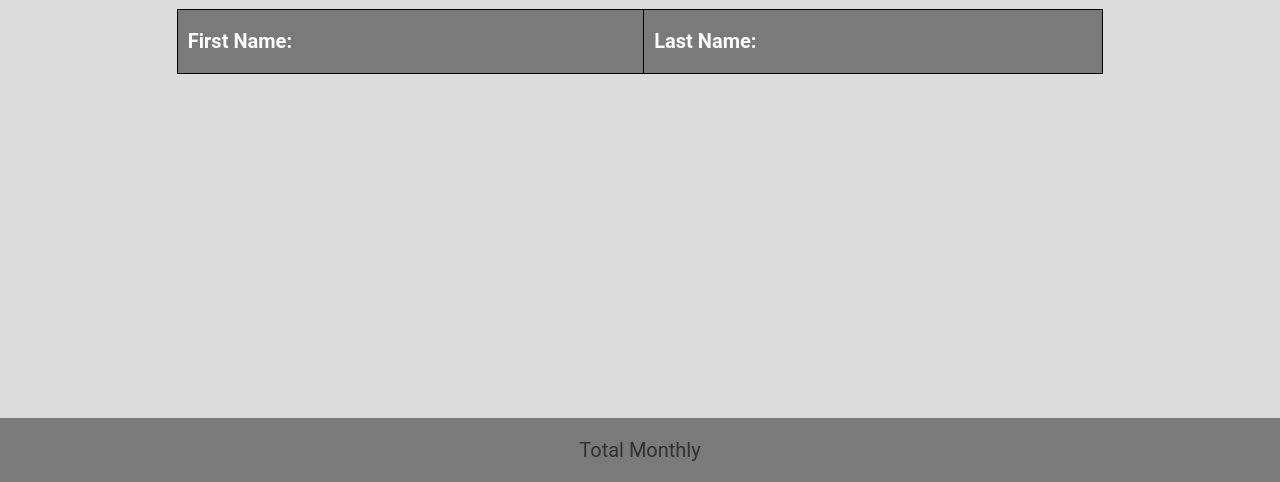
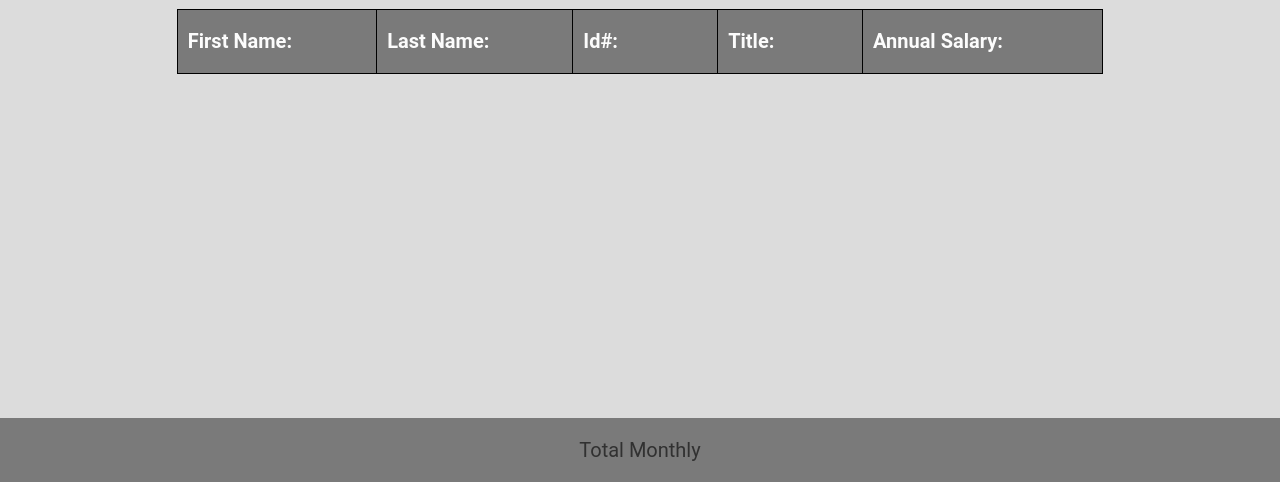
Before and after one commit to MilitaryCyborg/weekend-one-challenge, a website: page index.html in a window 1280 px wide. Shown: the part 318-800 px from the top of the page. Drawn offline with Linux system fonts and the light colour scheme.

Commit message:
added Table Header input names

```diff
--- a/index.html
+++ b/index.html
@@ -29,6 +29,9 @@
           <tr>
             <th>First Name:</th>
             <th>Last Name:</th>
+            <th>Id#:</th>
+            <th>Title:</th>
+            <th>Annual Salary:</th>
           </tr>
         </thead>
         <tbody id='tableBody'>
```
